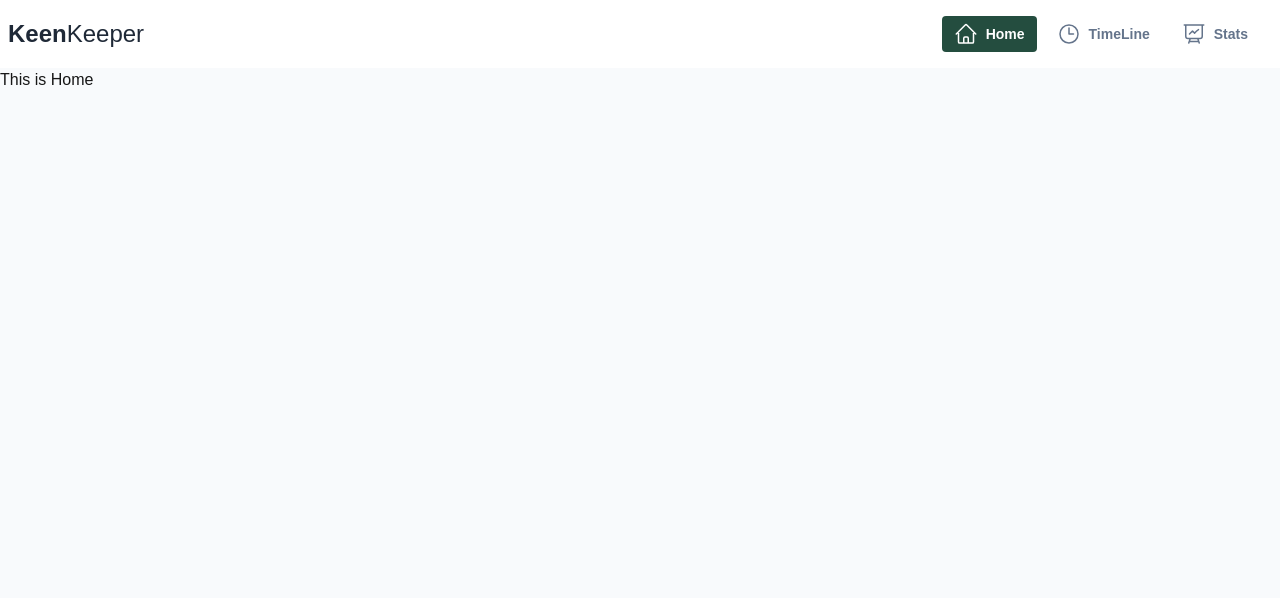
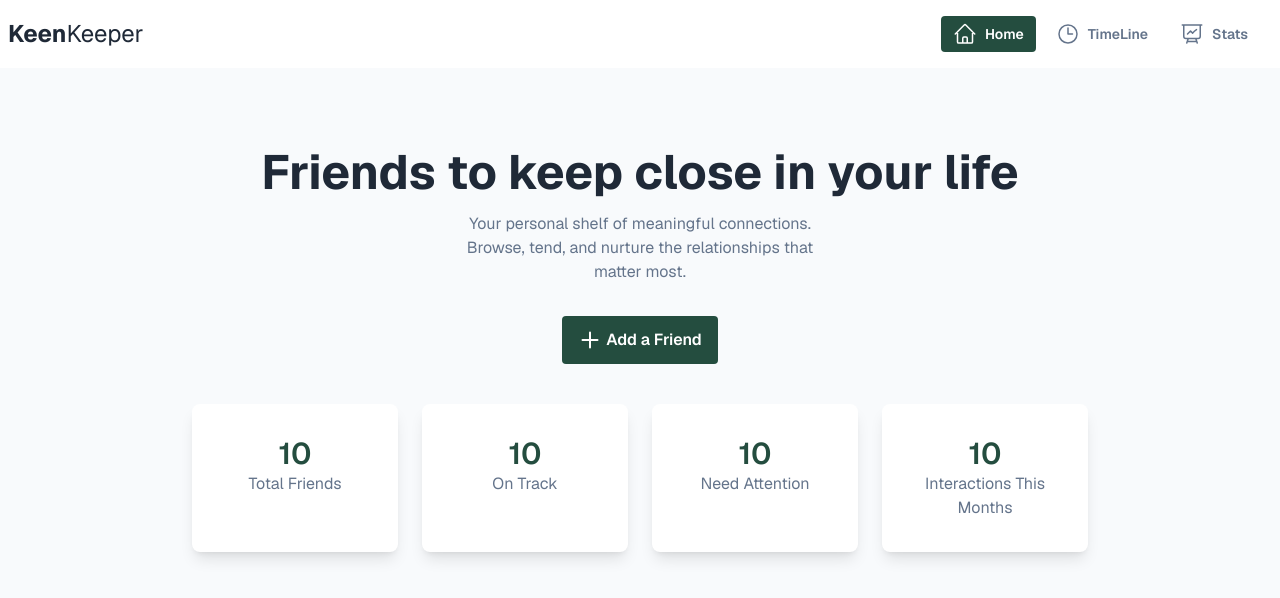
Before and after one commit to md-sh-shuvo/Keen-Keeper, a Next.js app: page /home in a window 1280 px wide. Shown: the top 598 px of the page. Built offline with nearby package versions, Linux system fonts and the light colour scheme.

Commit message:
Banner Section in Home and font Geist added

```diff
--- /dev/null
+++ b/src/app/Components/Home/Banner/Banner.jsx
@@ -0,0 +1,23 @@
+import SummaryCard from "./SummaryCard";
+
+
+const Banner = () => {
+    return (
+        <div className="text-center">
+            <h1 className="font-bold text-5xl text-[#1F2937]">Friends to keep close in your life</h1>
+            <p className="text-[#64748B] mt-4 mb-8 w-[30%] mx-auto">Your personal shelf of meaningful connections. Browse, tend, and nurture the
+                relationships that matter most.</p>
+            <button className="py-3 px-4 bg-[#244D3F] rounded-sm font-semibold text-white flex mx-auto gap-1 cursor-pointer">
+                <span>
+                    <svg xmlns="http://www.w3.org/2000/svg" fill="none" viewBox="0 0 24 24" strokeWidth={2} stroke="currentColor" className="size-6">
+                        <path strokeLinecap="round" strokeLinejoin="round" d="M12 4.5v15m7.5-7.5h-15" />
+                    </svg>
+                </span>
+                Add a Friend</button>
+
+            <SummaryCard></SummaryCard>
+        </div>
+    );
+};
+
+export default Banner;
--- /dev/null
+++ b/src/app/Components/Home/Banner/SummaryCard.jsx
@@ -0,0 +1,25 @@
+
+const SummaryCard = () => {
+    return (
+        <div className="md:grid grid-cols-2 lg:grid-cols-4 gap-6 max-w-[70%] mx-auto mt-10">
+            <div className="bg-white rounded-lg shadow-lg p-8">
+                <h1 className="text-[#244D3F] text-3xl font-semibold">10</h1>
+                <p className="text-[#64748B]">Total Friends</p>
+            </div>
+            <div className="bg-white rounded-lg shadow-lg p-8">
+                <h1 className="text-[#244D3F] text-3xl font-semibold">10</h1>
+                <p className="text-[#64748B]">On Track</p>
+            </div>
+            <div className="bg-white rounded-lg shadow-lg p-8">
+                <h1 className="text-[#244D3F] text-3xl font-semibold">10</h1>
+                <p className="text-[#64748B]">Need Attention</p>
+            </div>
+            <div className="bg-white rounded-lg shadow-lg p-8">
+                <h1 className="text-[#244D3F] text-3xl font-semibold">10</h1>
+                <p className="text-[#64748B]">Interactions This Months</p>
+            </div>
+        </div>
+    );
+};
+
+export default SummaryCard;
--- a/src/app/home/page.jsx
+++ b/src/app/home/page.jsx
@@ -1,8 +1,9 @@
+import Banner from "../Components/Home/Banner/Banner";
 
 const HomePage = () => {
     return (
-        <div className="bg-[#F8FAFC] min-h-screen">
-            <h3 className="">This is Home</h3>
+        <div className="bg-[#F8FAFC] min-h-screen py-20">
+            <Banner></Banner>
         </div>
     );
 };
--- a/src/app/layout.js
+++ b/src/app/layout.js
@@ -23,7 +23,7 @@ export default function RootLayout({ children }) {
       lang="en"
       className={`${geistSans.variable} ${geistMono.variable} h-full antialiased`}
     >
-      <body className="min-h-full flex flex-col">
+      <body className={`min-h-full flex flex-col ${geistSans.className}`}>
         <Navbar></Navbar>
         {children}
 
```
